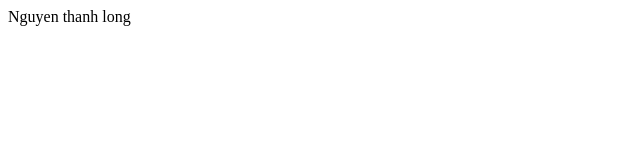
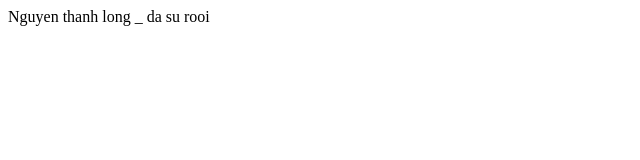
Before and after one commit to Log-ng/Test_git, a plain HTML site: page index.html in a window 1280 px wide. Shown: the full height of the page, 0-640 px from the left. Drawn offline with Linux system fonts and the light colour scheme.

Commit message:
sua index

```diff
--- a/index.html
+++ b/index.html
@@ -7,6 +7,6 @@
     <title>Document</title>
 </head>
 <body>
-    <div>Nguyen thanh long</div>
+    <div>Nguyen thanh long _ da su rooi</div>
 </body>
 </html>
```
